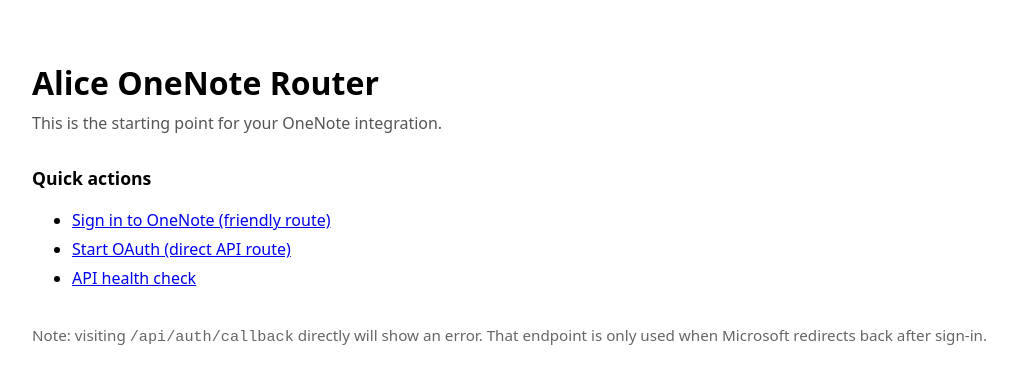
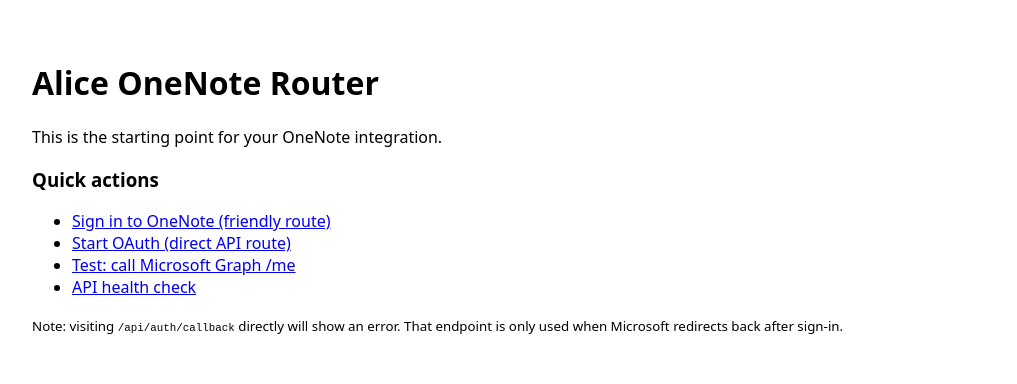
Before and after one commit to tchaudhry907/alice-onenote-router, a Next.js app: page / in a window 1280 px wide. Shown: the top 384 px of the page, without its empty margins (8-1025 px from the left). Built offline with nearby package versions, Linux system fonts and the light colour scheme.

Commit message:
Refactor Home component layout and content

```diff
--- a/pages/index.js
+++ b/pages/index.js
@@ -1,33 +1,17 @@
 // pages/index.js
 export default function Home() {
   return (
-    <main style={{ fontFamily: "system-ui, -apple-system, Segoe UI, Roboto, Arial", padding: "2rem" }}>
-      <h1 style={{ marginBottom: "0.5rem" }}>Alice OneNote Router</h1>
-      <p style={{ marginTop: 0, color: "#555" }}>
-        This is the starting point for your OneNote integration.
-      </p>
-
-      <section style={{ marginTop: "2rem" }}>
-        <h2 style={{ fontSize: "1.1rem" }}>Quick actions</h2>
-        <ul style={{ lineHeight: 1.8 }}>
-          <li>
-            <a href="/login">Sign in to OneNote (friendly route)</a>
-          </li>
-          <li>
-            <a href="/api/auth/login">Start OAuth (direct API route)</a>
-          </li>
-          <li>
-            <a href="/api/hello">API health check</a>
-          </li>
-        </ul>
-      </section>
-
-      <section style={{ marginTop: "2rem", color: "#666", fontSize: "0.95rem" }}>
-        <p>
-          Note: visiting <code>/api/auth/callback</code> directly will show an error. That
-          endpoint is only used when Microsoft redirects back after sign‑in.
-        </p>
-      </section>
+    <main style={{ padding: '2rem', fontFamily: 'system-ui, -apple-system, Segoe UI, Roboto, Arial' }}>
+      <h1>Alice OneNote Router</h1>
+      <p>This is the starting point for your OneNote integration.</p>
+      <h3>Quick actions</h3>
+      <ul>
+        <li><a href="/login">Sign in to OneNote (friendly route)</a></li>
+        <li><a href="/api/auth/login">Start OAuth (direct API route)</a></li>
+        <li><a href="/api/me">Test: call Microsoft Graph /me</a></li>
+        <li><a href="/api/hello">API health check</a></li>
+      </ul>
+      <p><small>Note: visiting <code>/api/auth/callback</code> directly will show an error. That endpoint is only used when Microsoft redirects back after sign‑in.</small></p>
     </main>
   );
 }
```
